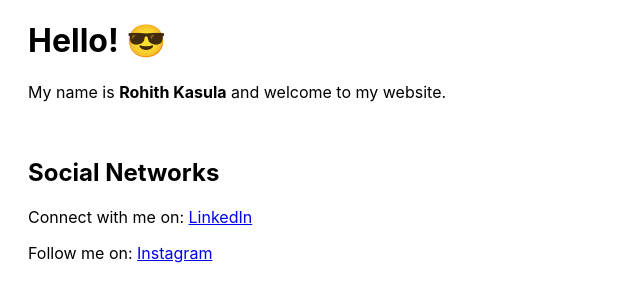
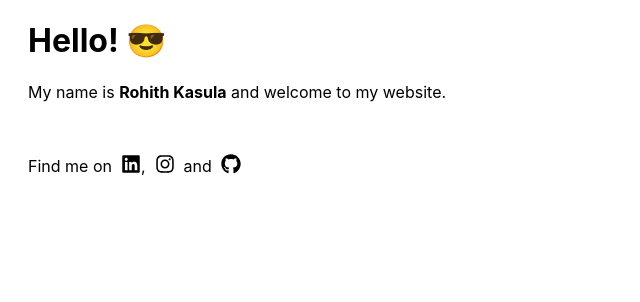
Before and after one commit to RohithKasula/rohithkasula.github.io, a plain HTML site: page index.html in a window 1280 px wide. Shown: the whole page, without its empty margins (0-640 px from the left). Drawn offline with Linux system fonts and the light colour scheme.

Commit message:
add social network icons

```diff
--- a/index.html
+++ b/index.html
@@ -21,9 +21,31 @@
     <p>My name is <span style="font-weight: bold;">Rohith Kasula</span> and welcome to my website.</p>
 
     <br>
-    <h2>Social Networks</h2>
-    <p>Connect with me on: <a href="https://www.linkedin.com/in/rohith-kasula" target="_blank">LinkedIn</a></p>
-    <p>Follow me on: <a href="https://www.instagram.com/rohithkasula/" target="_blank">Instagram</a></p>
+
+    <!-- Social Networks -->
+    <p style="display: flex; align-items: center;">
+        Find me on &nbsp;
+        <a target="_blank" rel="noopener" href="https://www.linkedin.com/in/rohith-kasula">
+            <svg style="height:20px; width:20px;" xmlns="http://www.w3.org/2000/svg" viewBox="0 0 448 512">
+                <path
+                    d="M416 32H31.9C14.3 32 0 46.5 0 64.3v383.4C0 465.5 14.3 480 31.9 480H416c17.6 0 32-14.5 32-32.3V64.3c0-17.8-14.4-32.3-32-32.3zM135.4 416H69V202.2h66.5V416zm-33.2-243c-21.3 0-38.5-17.3-38.5-38.5S80.9 96 102.2 96c21.2 0 38.5 17.3 38.5 38.5 0 21.3-17.2 38.5-38.5 38.5zm282.1 243h-66.4V312c0-24.8-.5-56.7-34.5-56.7-34.6 0-39.9 27-39.9 54.9V416h-66.4V202.2h63.7v29.2h.9c8.9-16.8 30.6-34.5 62.9-34.5 67.2 0 79.7 44.3 79.7 101.9V416z" />
+            </svg>
+        </a>
+        , &nbsp;
+        <a target="_blank" rel="noopener" href="https://www.instagram.com/rohithkasula/">
+            <svg style="height:20px; width:20px;" xmlns="http://www.w3.org/2000/svg" viewBox="0 0 448 512">
+                <path
+                    d="M224.1 141c-63.6 0-114.9 51.3-114.9 114.9s51.3 114.9 114.9 114.9S339 319.5 339 255.9 287.7 141 224.1 141zm0 189.6c-41.1 0-74.7-33.5-74.7-74.7s33.5-74.7 74.7-74.7 74.7 33.5 74.7 74.7-33.6 74.7-74.7 74.7zm146.4-194.3c0 14.9-12 26.8-26.8 26.8-14.9 0-26.8-12-26.8-26.8s12-26.8 26.8-26.8 26.8 12 26.8 26.8zm76.1 27.2c-1.7-35.9-9.9-67.7-36.2-93.9-26.2-26.2-58-34.4-93.9-36.2-37-2.1-147.9-2.1-184.9 0-35.8 1.7-67.6 9.9-93.9 36.1s-34.4 58-36.2 93.9c-2.1 37-2.1 147.9 0 184.9 1.7 35.9 9.9 67.7 36.2 93.9s58 34.4 93.9 36.2c37 2.1 147.9 2.1 184.9 0 35.9-1.7 67.7-9.9 93.9-36.2 26.2-26.2 34.4-58 36.2-93.9 2.1-37 2.1-147.8 0-184.8zM398.8 388c-7.8 19.6-22.9 34.7-42.6 42.6-29.5 11.7-99.5 9-132.1 9s-102.7 2.6-132.1-9c-19.6-7.8-34.7-22.9-42.6-42.6-11.7-29.5-9-99.5-9-132.1s-2.6-102.7 9-132.1c7.8-19.6 22.9-34.7 42.6-42.6 29.5-11.7 99.5-9 132.1-9s102.7-2.6 132.1 9c19.6 7.8 34.7 22.9 42.6 42.6 11.7 29.5 9 99.5 9 132.1s2.7 102.7-9 132.1z" />
+            </svg>
+        </a>
+        &nbsp; and &nbsp;
+        <a target="_blank" rel="noopener" href="https://github.com/RohithKasula">
+            <svg style="height:20px; width:20px;" xmlns="http://www.w3.org/2000/svg" viewBox="0 0 496 512">
+                <path
+                    d="M165.9 397.4c0 2-2.3 3.6-5.2 3.6-3.3.3-5.6-1.3-5.6-3.6 0-2 2.3-3.6 5.2-3.6 3-.3 5.6 1.3 5.6 3.6zm-31.1-4.5c-.7 2 1.3 4.3 4.3 4.9 2.6 1 5.6 0 6.2-2s-1.3-4.3-4.3-5.2c-2.6-.7-5.5.3-6.2 2.3zm44.2-1.7c-2.9.7-4.9 2.6-4.6 4.9.3 2 2.9 3.3 5.9 2.6 2.9-.7 4.9-2.6 4.6-4.6-.3-1.9-3-3.2-5.9-2.9zM244.8 8C106.1 8 0 113.3 0 252c0 110.9 69.8 205.8 169.5 239.2 12.8 2.3 17.3-5.6 17.3-12.1 0-6.2-.3-40.4-.3-61.4 0 0-70 15-84.7-29.8 0 0-11.4-29.1-27.8-36.6 0 0-22.9-15.7 1.6-15.4 0 0 24.9 2 38.6 25.8 21.9 38.6 58.6 27.5 72.9 20.9 2.3-16 8.8-27.1 16-33.7-55.9-6.2-112.3-14.3-112.3-110.5 0-27.5 7.6-41.3 23.6-58.9-2.6-6.5-11.1-33.3 2.6-67.9 20.9-6.5 69 27 69 27 20-5.6 41.5-8.5 62.8-8.5s42.8 2.9 62.8 8.5c0 0 48.1-33.6 69-27 13.7 34.7 5.2 61.4 2.6 67.9 16 17.7 25.8 31.5 25.8 58.9 0 96.5-58.9 104.2-114.8 110.5 9.2 7.9 17 22.9 17 46.4 0 33.7-.3 75.4-.3 83.6 0 6.5 4.6 14.4 17.3 12.1C428.2 457.8 496 362.9 496 252 496 113.3 383.5 8 244.8 8zM97.2 352.9c-1.3 1-1 3.3.7 5.2 1.6 1.6 3.9 2.3 5.2 1 1.3-1 1-3.3-.7-5.2-1.6-1.6-3.9-2.3-5.2-1zm-10.8-8.1c-.7 1.3.3 2.9 2.3 3.9 1.6 1 3.6.7 4.3-.7.7-1.3-.3-2.9-2.3-3.9-2-.6-3.6-.3-4.3.7zm32.4 35.6c-1.6 1.3-1 4.3 1.3 6.2 2.3 2.3 5.2 2.6 6.5 1 1.3-1.3.7-4.3-1.3-6.2-2.2-2.3-5.2-2.6-6.5-1zm-11.4-14.7c-1.6 1-1.6 3.6 0 5.9 1.6 2.3 4.3 3.3 5.6 2.3 1.6-1.3 1.6-3.9 0-6.2-1.4-2.3-4-3.3-5.6-2z" />
+            </svg>
+        </a>
+    </p>
 </body>
 
 </html>
```
